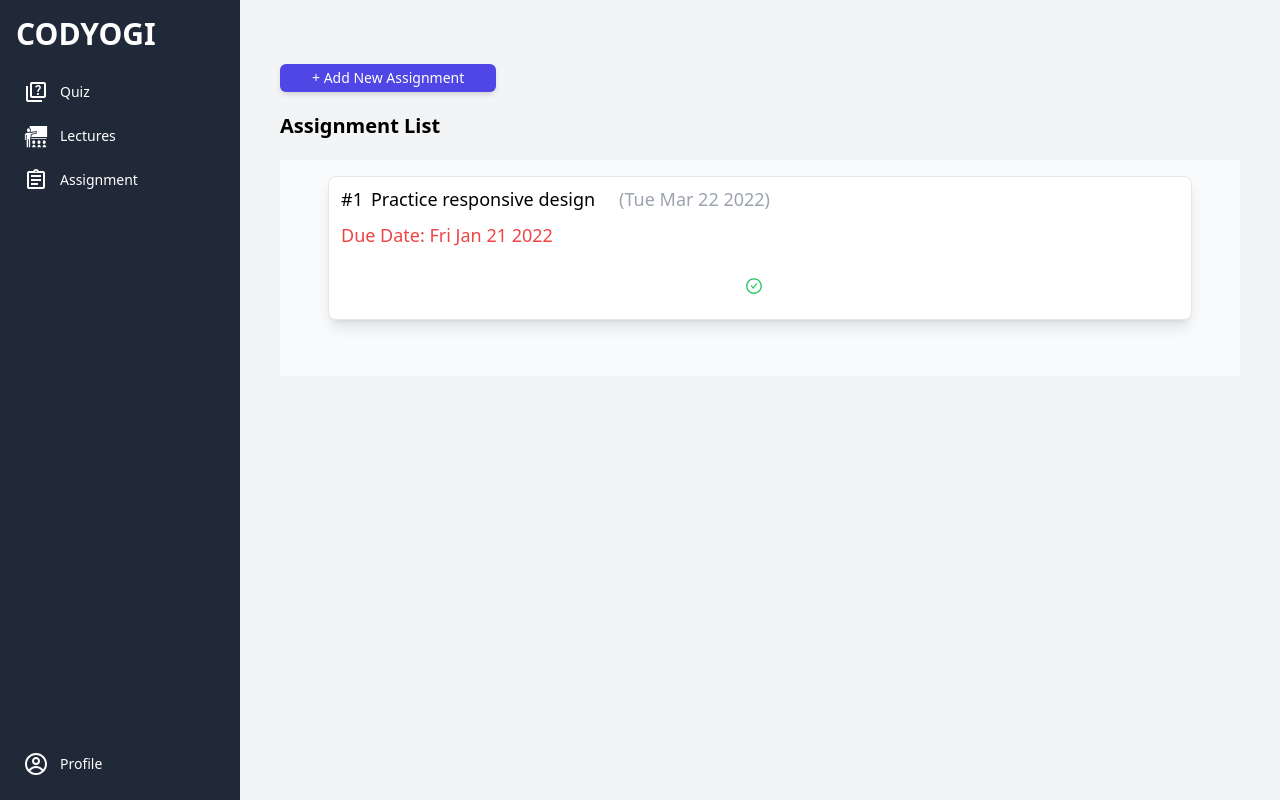
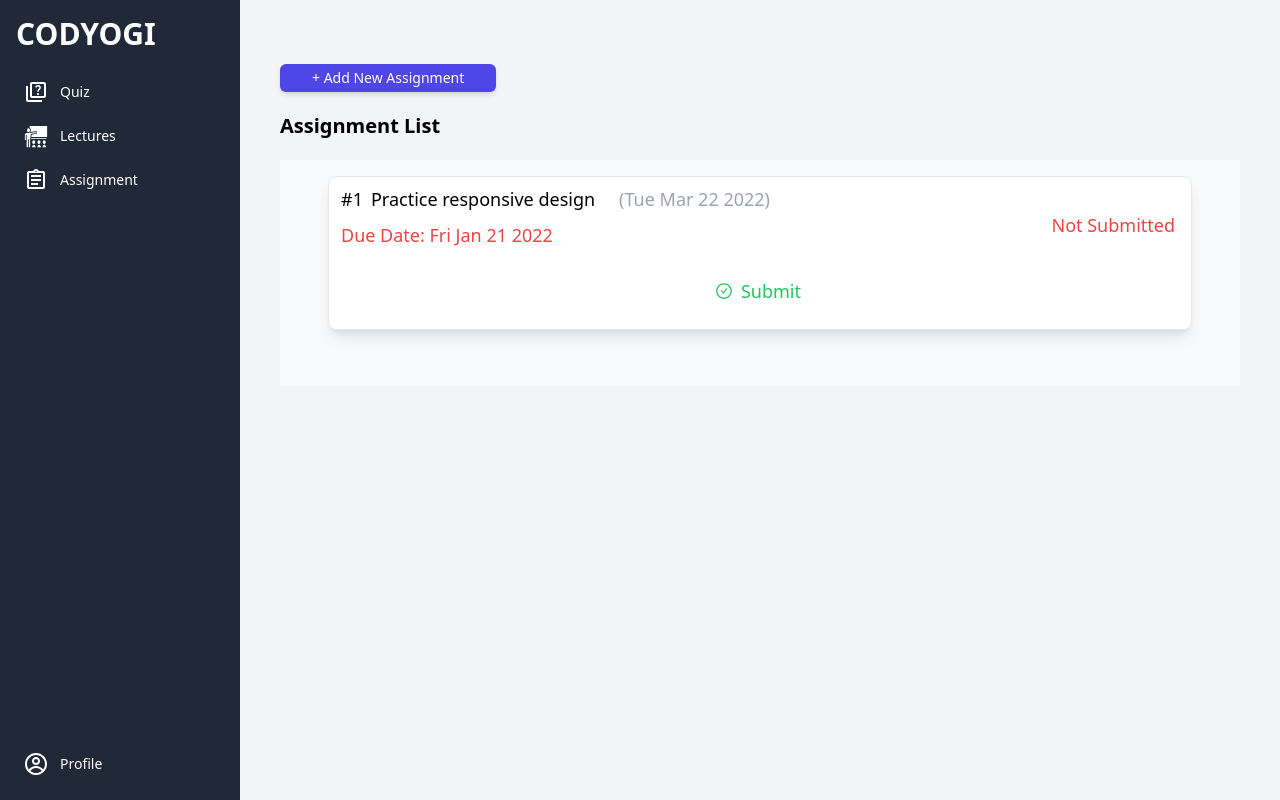
Before and after one commit to PaneruVipin/app.CodeYogi.PaneruVipin, a React (Vite) app: page /assignment in a window 1280 px wide. Built offline with nearby package versions, Linux system fonts and the light colour scheme.

Commit message:
flexible subbmission

```diff
--- a/src/Assignment.jsx
+++ b/src/Assignment.jsx
@@ -59,11 +59,11 @@ function Assignment(props){
         <span className=' text-red-500'>{props.letNote}</span>
           </div>
 
-        <div className={'text-lg mt-4 '}></div>
+        <div className={'text-lg mt-4 '+ theme}>{status}</div>
        </div>
          </Link>
         <div className='flex mt-3  text-green-500'>
-        <Button grow onClick={submitClick}><AiOutlineCheckCircle/><span className='ml-2'></span></Button>
+        <Button grow onClick={submitClick}><AiOutlineCheckCircle/><span className='ml-2'>{buttonHTML}</span></Button>
           {props.link && <a className=' w-full py-4 text-lg grow border-l-2 border-gray-200 text-center text-indigo-500 ' href={props.link}  target='blank'>see your submission</a>}
 
           </div>
```
